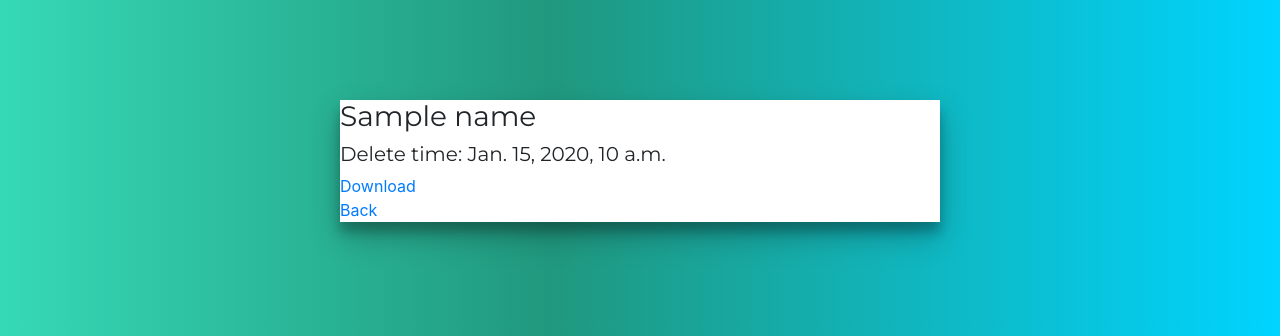
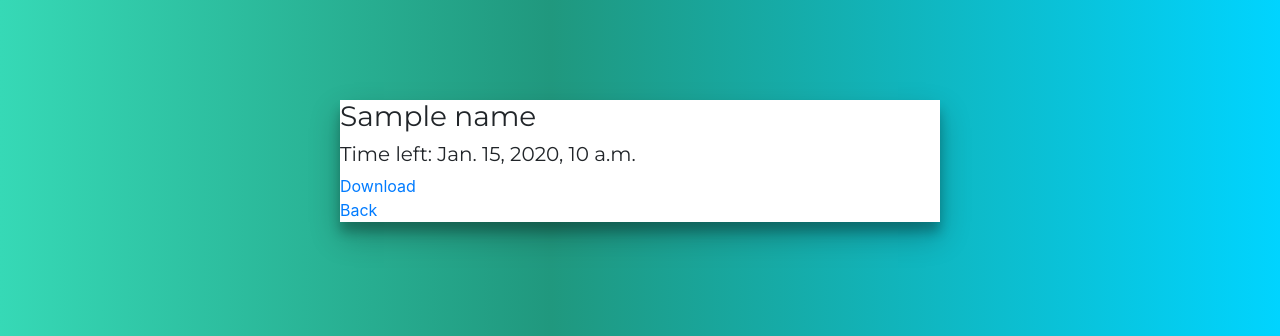
Before and after one commit to KeSHaMI/evo_test, a Django app: template api/templates/api/file_view.html in a window 1280 px wide. Shown: the top 336 px of the page. Run offline with Django 3.2, Linux system fonts and the light colour scheme; the template is opened without the code that fills it: most values are stand-ins (such as "Sample title", 1, 10 or a date in 2020); parts of the project's set-up code (start-up, migrations or seed data) failed here and were passed over; some libraries are stand-ins or nearby versions.

Commit message:
File page button

```diff
--- a/api/templates/api/file_view.html
+++ b/api/templates/api/file_view.html
@@ -4,7 +4,7 @@
     <div id="task-container">
 
     <h3>{{ name }}</h3>
-    <h5>Delete time: {{ death_time }}</h5>
+    <h5>Time left: {{ death_time }}</h5>
 
     <div style="flex:1">
         <a href="https://evo-test-pasha.herokuapp.com/api/get/{{ id }}">Download</a>
--- a/api/views.py
+++ b/api/views.py
@@ -8,7 +8,7 @@ from django.http import Http404
 from django.shortcuts import render
 from .tasks import delete_file
 from django.http import FileResponse, HttpResponseNotFound, HttpResponse
-
+import datetime
 
 @api_view(['GET'])
 def get_all(request):
@@ -68,7 +68,7 @@ def get_view(request, pk):
     except Http404:
         return render(request, 'api/404.html')
 
-    context = {'death_time': file.death_time.strftime('%H:%M:%S'),
+    context = {'death_time': str(file.death_time - datetime.datetime.now()),
                'id': file.id,
                'name': file.name}
 
```
